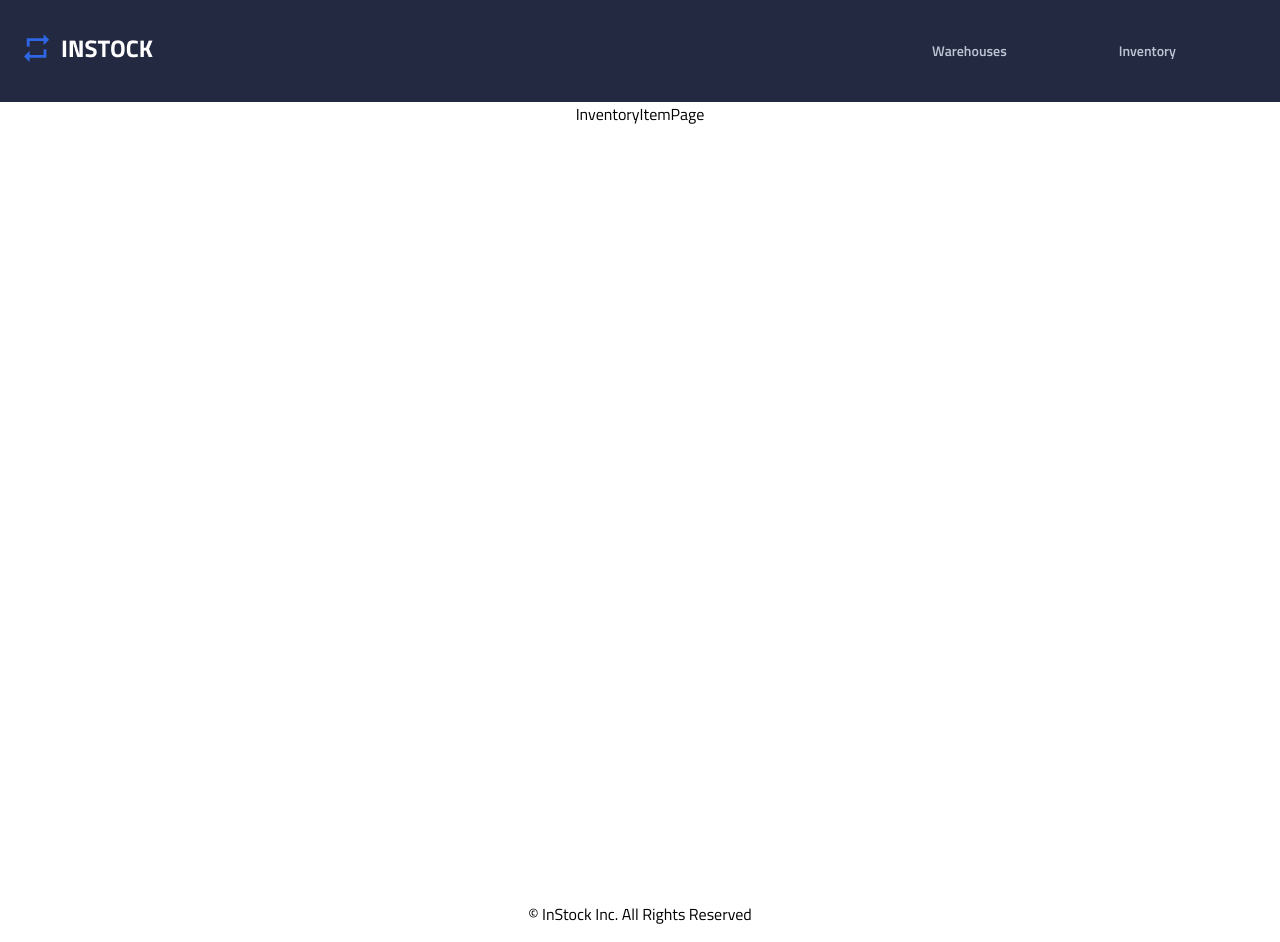
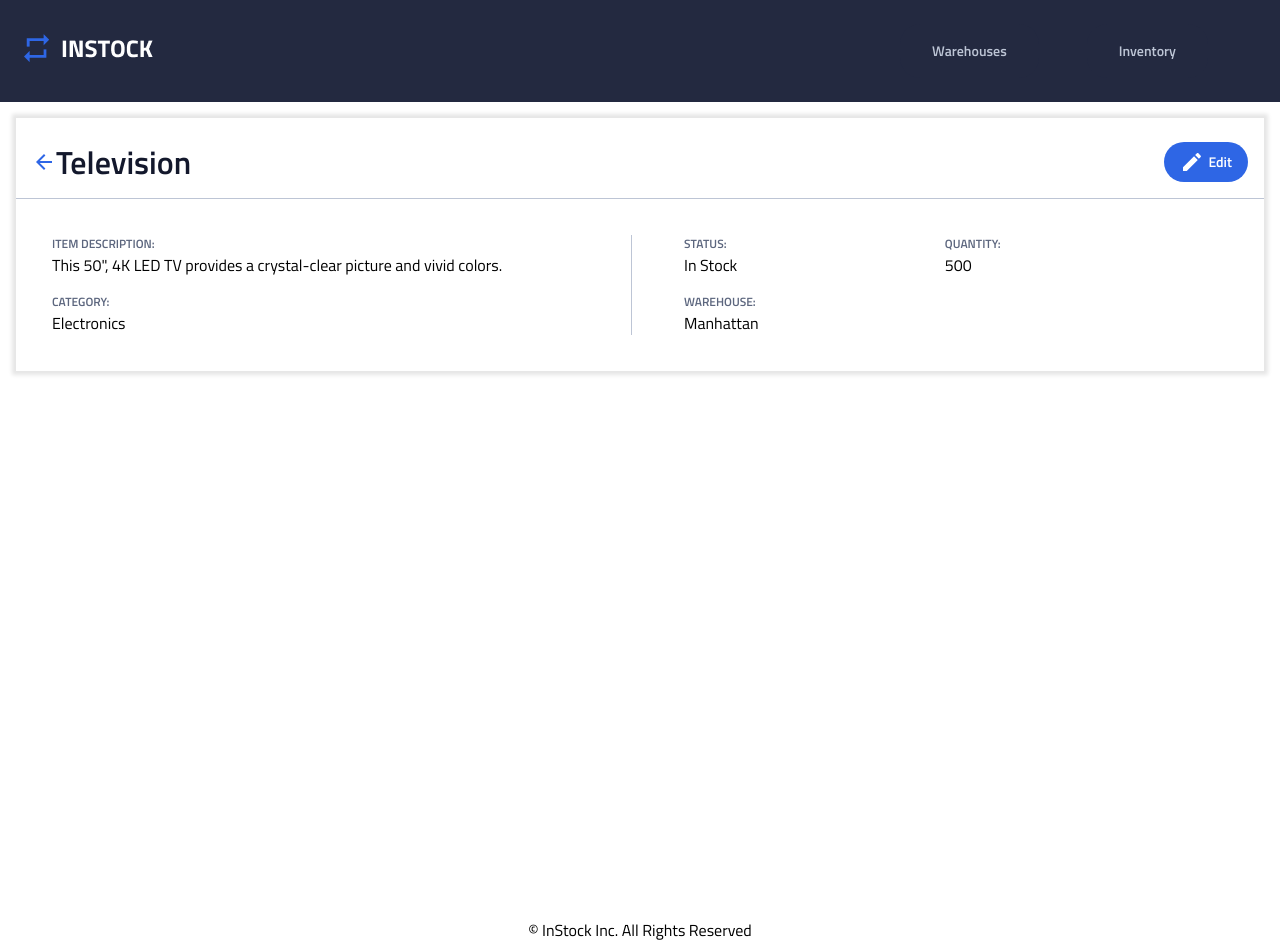
Before and after one commit to heechanku/InStock, a React (Create React App) app: page /inventory/1 in a window 1280 px wide. Built offline with nearby package versions, Linux system fonts and the light colour scheme.

Commit message:
Implement initial design on item details page

```diff
--- a/src/App.js
+++ b/src/App.js
@@ -3,7 +3,7 @@ import { BrowserRouter, Routes, Route } from "react-router-dom";
 import WarehousesPage from "./pages/WarehousesPage/WarehousesPage";
 import WarehouseItemPage from "./pages/WarehouseItemPage/WarehouseItemPage";
 import InventoryPage from "./pages/InventoryPage/InventoryPage";
-import InventoryItemPage from "./pages/InventoryItemPage/InventoryItemPage";
+import InventoryDetailsPage from "./pages/InventoryDetailsPage/InventoryDetailsPage";
 import Header from "./components/Header/Header";
 import Footer from "./components/Footer/Footer";
 
@@ -18,7 +18,7 @@ function App() {
           <Route path="/" element={<WarehousesPage />} />
           <Route path="/:id" element={<WarehouseItemPage />} />
           <Route path="/inventory" element={<InventoryPage />} />
-          <Route path="/inventory/:id" element={<InventoryItemPage />} />
+          <Route path="/inventory/:id" element={<InventoryDetailsPage />} />
         </Routes>
         </div>
         <Footer />
--- /dev/null
+++ b/src/components/InventoryDetails/InventoryDetails.scss
@@ -0,0 +1,3 @@
+.inventory-details{
+
+}
--- /dev/null
+++ b/src/pages/InventoryDetailsPage/InventoryDetailsPage.js
@@ -0,0 +1,63 @@
+import { useParams } from "react-router-dom";
+import "./InventoryDetailsPage.scss";
+import backArrow from '../../assets/Icons/arrow_back-24px.svg';
+import editIcon from '../../assets/Icons/edit-24px.svg';
+
+
+const testItem = {
+  id: '9b4f79ea-0e6c-4e59-8e05-afd933d0b3d3',
+  warehouse_id: '2922c286-16cd-4d43-ab98-c79f698aeab0',
+  item_name: 'Television',
+  description:
+    'This 50", 4K LED TV provides a crystal-clear picture and vivid colors.',
+  category: 'Electronics',
+  status: 'In Stock',
+  quantity: 500,
+};
+
+function InventoryDetailsPage() {
+  const { id } = useParams();
+
+  //TEMP
+  const item = testItem;
+  //TEMP
+  const warehouseName = "Manhattan";
+
+  return (
+    <main className="inventory-details-page">
+      <div className="inventory-details-page__header">
+        <h1 className="inventory-details-page__title"><button className="inventory-details-page__back-button"><img src={backArrow} alt="back" /></button>{item.item_name}</h1>
+        <button className="inventory-details-page__edit-button"><img className="inventory-details-page__edit-icon" src={editIcon} alt="edit" /><span className="inventory-details-page__edit-text">Edit</span></button>
+      </div>
+      <div className="inventory-details-page__body">
+        <div className="inventory-details-page__container">
+          <div className="inventory-details-page__detail-item">
+            <h4 className="inventory-details-page__detail-label">ITEM DESCRIPTION:</h4>
+            <p>{item.description}</p>
+          </div>
+          <div className="inventory-details-page__detail-item">
+            <h4 className="inventory-details-page__detail-label">CATEGORY:</h4>
+            <p>{item.category}</p>
+          </div>
+
+        </div>
+        <div className="inventory-details-page__container">
+          <div className="inventory-details-page__detail-item">
+            <h4 className="inventory-details-page__detail-label">STATUS:</h4>
+            <p>{item.status}</p>
+          </div>
+          <div className="inventory-details-page__detail-item">
+            <h4 className="inventory-details-page__detail-label">QUANTITY:</h4>
+            <p>{item.quantity}</p>
+          </div>
+          <div className="inventory-details-page__detail-item">
+            <h4 className="inventory-details-page__detail-label">WAREHOUSE:</h4>
+            <p>{warehouseName}</p>
+          </div>
+
+        </div>
+      </div>
+    </main>
+  );
+}
+export default InventoryDetailsPage;
--- /dev/null
+++ b/src/pages/InventoryDetailsPage/InventoryDetailsPage.scss
@@ -0,0 +1,104 @@
+@use "../../styles/partials/colors";
+@use "../../styles/partials/mixins" as *;
+
+.inventory-details-page {
+  text-align: left;
+  box-shadow: 0 0 4px 4px rgba(0, 0, 0, 0.1);
+  margin: 1rem;
+  padding-top: 0.5rem;
+
+  &__header {
+    padding: 1rem;
+    display: flex;
+    gap: 1rem;
+    border-bottom: 1px solid colors.$secondary-color-cloud;
+
+
+  }
+
+  &__title {
+    @include mobile__page-header;
+    margin-right: auto;
+
+    @include tablet {
+      @include tablet__page-header;
+    }
+  }
+
+  &__back-button{
+    background-color: transparent;
+    border: none;
+    cursor: pointer;
+  }
+
+  &__edit-button{
+    background-color: colors.$primary-color-indigo;
+    border: none;
+    border-radius: 1.5rem;
+    cursor: pointer;
+    padding: 0.5rem;
+
+    @include tablet{
+      padding: 0.5rem 1rem;
+    }
+  }
+
+  &__edit-icon{
+    filter: brightness(1000%);
+    vertical-align: middle;
+  }
+
+  &__edit-text{
+    color: colors.$primary-color-white;
+    vertical-align: middle;
+    display: none;
+    margin-left: 0.25rem;
+
+    @include tablet{
+      @include tablet__lables-buttons;
+      display: inline;
+    }
+  }
+
+  &__detail-label{
+    @include mobile__table-header;
+
+    @include tablet{
+      @include tablet__table-header;
+    }
+  }
+
+  &__body{
+    padding: 1rem 0;
+    display: flex;
+    flex-direction: column;
+    gap: 1rem;
+
+    @include tablet{
+      padding: 2.25rem 0;
+      flex-direction: row;
+    }
+  }
+
+  &__container{
+    padding: 0 1rem;
+    flex: 50%;
+    display: flex;
+    flex-wrap: wrap;
+    gap: 1rem;
+
+    @include tablet{
+      padding: 0 2.25rem;
+    }
+
+    &:first-child{
+      @include tablet{
+        border-right: 1px solid colors.$secondary-color-cloud;
+      }
+    }
+  }
+
+  &__detail-item{
+    min-width: 45%;
+  }
+}
--- a/src/pages/InventoryItemPage/InventoryItemPage.js
+++ /dev/null
@@ -1,6 +0,0 @@
-import "./InventoryItemPage.scss";
-
-function InventoryItemPage() {
-  return <main className="inventory-item-page">InventoryItemPage</main>;
-}
-export default InventoryItemPage;
```
Also changed, not shown: src/components/InventoryDetails/InventoryDetails.js (added).
